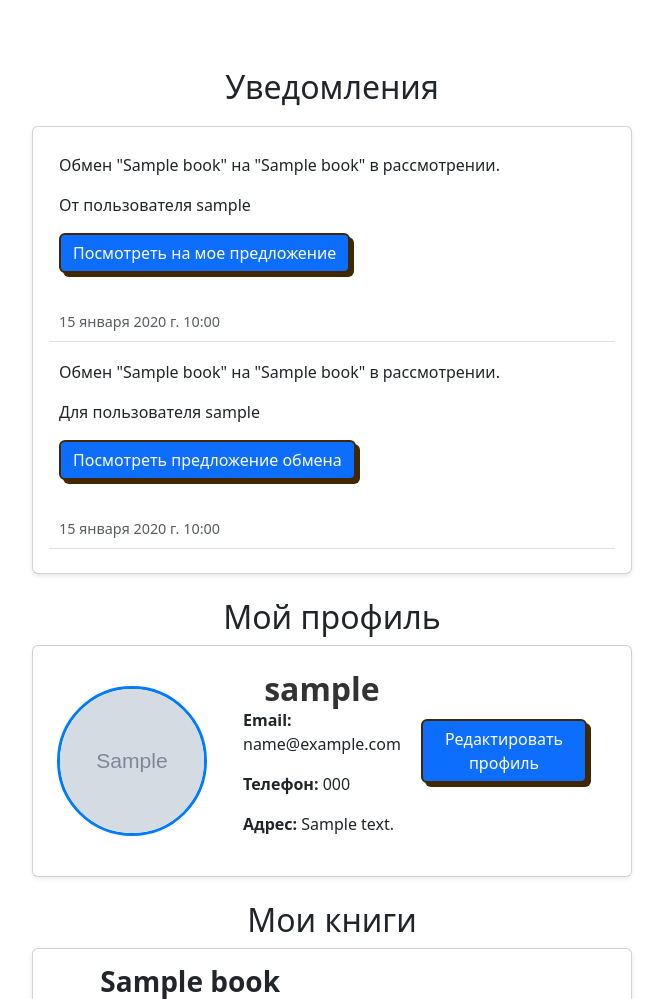
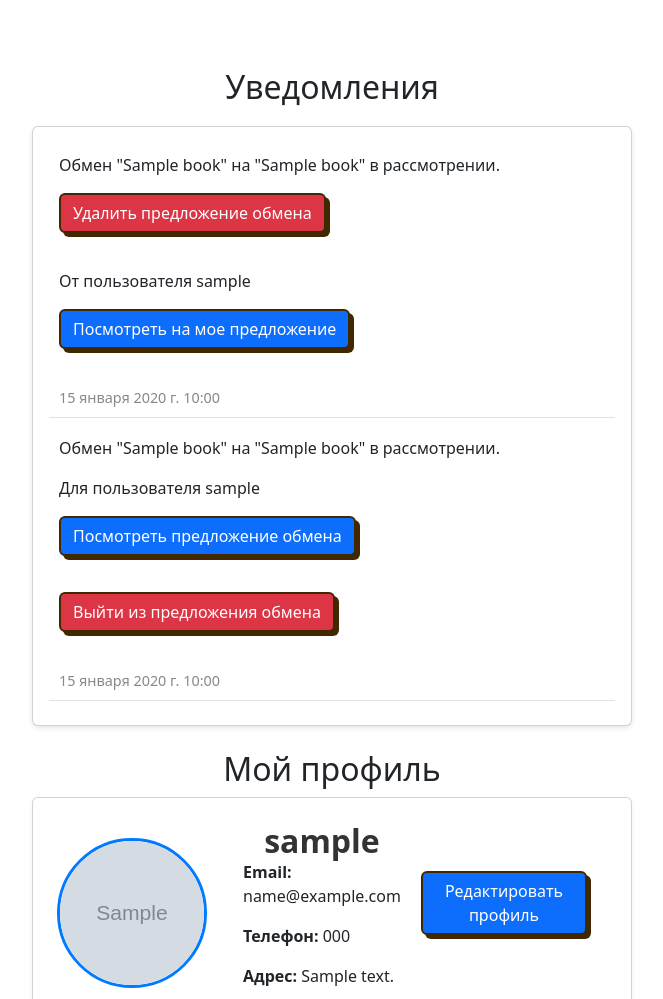
Before and after one commit to RainDarkNess/project_IVT_25_u, a Django app: page /user-page/ in a window 1280 px wide. Shown: the part 243-1242 px from the top of the page, without its empty margins (308-971 px from the left). Run offline with Django 5.2, Linux system fonts and the light colour scheme; a user stored in the database is signed in; tables that the repository leaves empty hold one stand-in row (values such as "Sample post"); grey boxes marked "Sample" are stand-in pictures; some libraries are stand-ins or nearby versions.

Commit message:
<dev-frontend-user-page> update template

```diff
--- a/books/main/templates/main/userPage.html
+++ b/books/main/templates/main/userPage.html
@@ -17,19 +17,30 @@
         <h2 class="mt-4">Уведомления</h2>
         <div class="notifications card p-3">
             {% for notify in myNotifications %}
-            <div class="notification border-bottom pb-2 mb-2">
+            <div class="notification border-bottom pb-2 mb-2
+                {% if notify.status == 3 %}
+                    it-is-my-book-send
+                {% endif %}
+                ">
                 {% if notify.status == 0 %}
                     <p>Новый запрос на обмен вашей книги "{{notify.bookone}}" на "{{notify.booktwo}}".</p>
+                    <p><a class="btn btn-danger mt-3 mt-md-0" href="{% url 'trade_delete' notify.idorderbooks %}">Удалить предложение обмена</a></p>
                 {% elif notify.status == 1 %}
                     <p>Обмен "{{notify.bookone}}" на "{{notify.booktwo}}" в рассмотрении.</p>
+                    <p><a class="btn btn-danger mt-3 mt-md-0" href="{% url 'trade_delete' notify.idorderbooks %}">Удалить предложение обмена</a></p>
                 {% elif notify.status == 2 %}
-                    <p>Ваш обмен "{{notify.bookone}}" на "{{notify.booktwo}}" подтвержден.</p>
+                    <p>Ваш обмен "{{notify.bookone}}" на "{{notify.booktwo}}" согласован.</p>
+                    <p><a class="btn btn-success mt-3 mt-md-0" href="{% url 'action_trade' notify.idorderbooks %}">Приступить к отправке книги</a></p>
                 {% elif notify.status == 3 %}
-                    <p>Ваш обмен "{{notify.bookone}}" на "{{notify.booktwo}}" изменен.</p>
+                    <p>Ваш обмен "{{notify.bookone}}" на "{{notify.booktwo}}" прошел успешно.</p>
                 {% endif %}
                 <p>От пользователя {{ notify.useridtwo }}</p>
+                {% if not notify.status == 3 %}
                 <p><a class="btn btn-primary mt-3 mt-md-0" href="{% url 'view_trade' notify.idorderbooks %}">Посмотреть на мое предложение</a></p>
-                <span class="notification-time text-muted">{{notify.dateorder}}</span>
+                {% else %}
+                <p><a class="btn btn-success mt-3 mt-md-0" href="{% url 'action_trade' notify.idorderbooks %}">Просмотреть обмен</a></p>
+                {% endif %}
+                <span class="notification-time">{{notify.dateorder}}</span>
             </div>
             {% endfor %}
 
@@ -40,13 +51,19 @@
                 {% elif response.status == 1 %}
                     <p>Обмен "{{response.booktwo}}" на "{{response.bookone}}" в рассмотрении.</p>
                 {% elif response.status == 2 %}
-                    <p>Ваш обмен "{{response.booktwo}}" на "{{response.bookone}}" подтвержден.</p>
+                    <p>Ваш обмен "{{response.booktwo}}" на "{{response.bookone}}" согласован.</p>
+                    <p><a class="btn btn-success mt-3 mt-md-0" href="{% url 'action_trade' response.idorderbooks %}">Приступить к отправке книги</a></p>
                 {% elif response.status == 3 %}
-                    <p>Ваш обмен "{{response.booktwo}}" на "{{response.bookone}}" изменен.</p>
+                    <p>Ваш обмен "{{response.booktwo}}" на "{{response.bookone}}" прошел успешно.</p>
                 {% endif %}
                 <p>Для пользователя {{ response.useridone }}</p>
-                <p><a class="btn btn-primary mt-3 mt-md-0" href="{% url 'view_trade' response.idorderbooks %}">Посмотреть предложение обмена</a></p>
-                <span class="notification-time text-muted">{{response.dateorder}}</span>
+                {% if not response.status == 3 %}
+                    <p><a class="btn btn-primary mt-3 mt-md-0" href="{% url 'view_trade' response.idorderbooks %}">Посмотреть предложение обмена</a></p>
+                    <p><a class="btn btn-danger mt-3 mt-md-0" href="{% url 'out_from_trade' response.idorderbooks %}">Выйти из предложения обмена</a></p>
+                {% else %}
+                    <p><a class="btn btn-success mt-3 mt-md-0" href="{% url 'action_trade' response.idorderbooks %}">Просмотреть обмен</a></p>
+                {% endif %}
+                <span class="notification-time">{{response.dateorder}}</span>
             </div>
             {% endfor %}
         </div>
```
